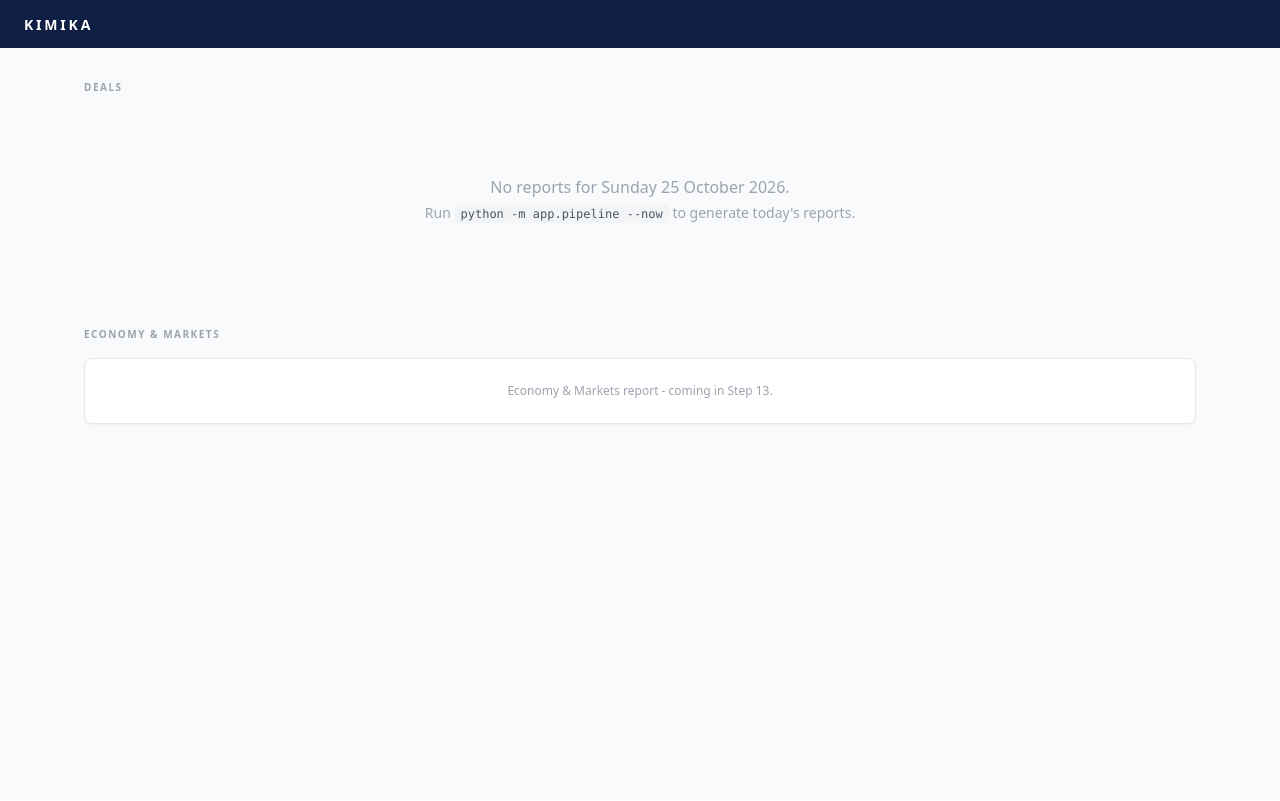
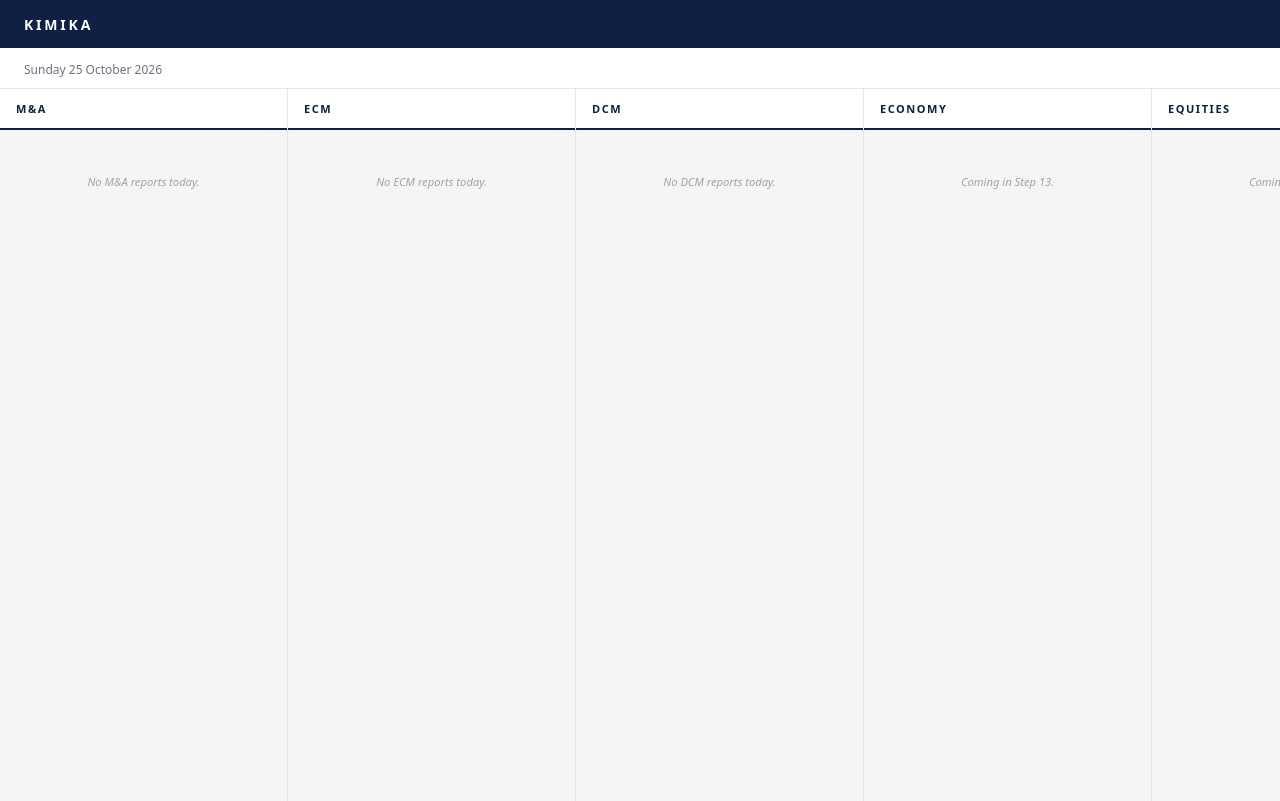
Before and after one commit to rohxcth/Kimika, a FastAPI app: page / in a window 1280 px wide. Before the commit the page ends 425 px from the top, so only its background shows below. Run offline with FastAPI, Linux system fonts and the light colour scheme; some libraries are stand-ins or nearby versions.

Commit message:
8-column layout, UK/US samples, context-efficiency lesson
Replaced 2-col grid with horizontal 8-column scroll (M&A, ECM, DCM,
Economy, Equities, Commodities, Bonds, Currencies). Added UK and US
sample reports (3 total). Updated tests. Added context-efficiency lesson.

Co-Authored-By: Claude Sonnet 4.6 <noreply@anthropic.com>

```diff
--- a/app/static/app.css
+++ b/app/static/app.css
@@ -1,142 +1,186 @@
 /* ── Kimika page styles ── */
 
-/* Section labels */
-.section-label {
-  font-size: 0.625rem;
+/* ── 8-column horizontal scroll layout ── */
+.col-scroll {
+  display: flex;
+  flex-direction: row;
+  align-items: flex-start;
+  overflow-x: auto;
+  min-height: calc(100vh - 88px);
+  gap: 0;
+}
+
+.col {
+  flex: 0 0 288px;
+  min-height: calc(100vh - 88px);
+  border-right: 1px solid #e5e7eb;
+  display: flex;
+  flex-direction: column;
+}
+
+.col:last-child { border-right: none; }
+
+.col-header {
+  display: flex;
+  align-items: center;
+  gap: 0.5rem;
+  padding: 0.75rem 1rem 0.625rem;
+  border-bottom: 2px solid #0f2044;
+  background: white;
+  position: sticky;
+  top: 0;
+  z-index: 10;
+}
+
+.col-label {
+  font-size: 0.6875rem;
   font-weight: 700;
-  letter-spacing: 0.15em;
+  letter-spacing: 0.14em;
+  text-transform: uppercase;
+  color: #0f2044;
+}
+
+.col-count {
+  font-size: 0.6rem;
+  font-weight: 600;
+  background: #0f2044;
+  color: white;
+  padding: 0.1rem 0.4rem;
+  border-radius: 999px;
+}
+
+.col-body {
+  flex: 1;
+  padding: 0.75rem 0.75rem;
+  display: flex;
+  flex-direction: column;
+  gap: 0.625rem;
+  background: #f5f5f3;
+}
+
+.col-empty {
+  font-size: 0.7rem;
+  color: #9ca3af;
+  text-align: center;
+  padding: 2rem 0.5rem;
+  font-style: italic;
+}
+
+/* ── Report cards ── */
+.rcard {
+  background: white;
+  border: 1px solid #e5e7eb;
+  border-radius: 0.375rem;
+  padding: 0.75rem;
+  cursor: pointer;
+  box-shadow: 0 1px 2px rgba(0,0,0,0.04);
+  transition: box-shadow 0.1s;
+  position: relative;
+}
+.rcard:hover { box-shadow: 0 2px 6px rgba(0,0,0,0.08); }
+
+.rcard-top {
+  display: flex;
+  align-items: center;
+  gap: 0.4rem;
+  margin-bottom: 0.375rem;
+}
+
+.rcard-title {
+  font-size: 0.8125rem;
+  font-weight: 600;
+  color: #111827;
+  line-height: 1.35;
+  margin-bottom: 0.3rem;
+}
+
+.rcard-summary {
+  font-size: 0.7rem;
+  color: #6b7280;
+  line-height: 1.45;
+  margin-bottom: 0.375rem;
+}
+
+.rcard-value {
+  font-size: 0.6875rem;
+  font-weight: 600;
+  color: #374151;
+}
+
+.rcard-chevron {
+  font-size: 0.5rem;
+  color: #d1d5db;
+  text-align: right;
+  line-height: 1;
+}
+
+/* Expanded body inside rcard */
+.rcard-body {
+  border-top: 1px solid #f3f4f6;
+  margin-top: 0.5rem;
+  padding-top: 0.5rem;
+}
+
+.rcard-section {
+  padding: 0.625rem 0;
+  border-bottom: 1px solid #f3f4f6;
+}
+.rcard-section:last-child { border-bottom: none; }
+
+.rcard-section-label {
+  font-size: 0.6rem;
+  font-weight: 700;
+  letter-spacing: 0.12em;
   text-transform: uppercase;
   color: #9ca3af;
-  margin-bottom: 1rem;
+  margin-bottom: 0.375rem;
 }
 
-.subsection-label {
-  font-size: 0.625rem;
-  font-weight: 600;
-  letter-spacing: 0.12em;
+/* Region badges */
+.badge-region {
+  font-size: 0.6rem;
+  font-weight: 700;
+  letter-spacing: 0.06em;
   text-transform: uppercase;
-  color: #6b7280;
-  margin-bottom: 0.5rem;
+  padding: 0.125rem 0.4rem;
+  border-radius: 0.2rem;
 }
-
-/* Cards */
-.card {
-  background: white;
-  border: 1px solid #e5e7eb;
-  border-radius: 0.5rem;
-  overflow: hidden;
-  box-shadow: 0 1px 2px rgba(0,0,0,0.04);
-}
-
-.card-header {
-  display: flex;
-  align-items: flex-start;
-  justify-content: space-between;
-  padding: 0.875rem 1rem;
-  cursor: pointer;
-  user-select: none;
-  transition: background 0.1s;
-}
-.card-header:hover { background: #f9fafb; }
-
-/* Badges */
-.badge-type {
-  font-size: 0.625rem;
-  font-weight: 700;
-  letter-spacing: 0.08em;
-  text-transform: uppercase;
-  background: #0f2044;
-  color: white;
-  padding: 0.15rem 0.45rem;
-  border-radius: 0.25rem;
-}
-
-.badge-region {
-  font-size: 0.625rem;
-  font-weight: 600;
-  color: #1d4ed8;
-  background: #eff6ff;
-  padding: 0.15rem 0.45rem;
-  border-radius: 0.25rem;
-}
-
-/* PDF buttons */
-.btn-pdf {
-  font-size: 0.6875rem;
-  font-weight: 500;
-  background: #1d4ed8;
-  color: white;
-  padding: 0.3rem 0.75rem;
-  border-radius: 0.25rem;
-  text-decoration: none;
-  transition: background 0.1s;
-}
-.btn-pdf:hover { background: #1e40af; }
-
-.btn-pdf-disabled {
-  font-size: 0.6875rem;
-  font-weight: 500;
-  color: #d1d5db;
-  border: 1px solid #e5e7eb;
-  padding: 0.3rem 0.75rem;
-  border-radius: 0.25rem;
-  cursor: not-allowed;
-}
-
-/* Deal wrap table header */
-.wrap-th {
-  padding: 0.5rem 0.75rem;
-  text-align: left;
-  font-size: 0.625rem;
-  font-weight: 600;
-  letter-spacing: 0.08em;
-  text-transform: uppercase;
-  color: #9ca3af;
-  white-space: nowrap;
-}
+.badge-region-au { background: #fef3c7; color: #92400e; }
+.badge-region-us { background: #dbeafe; color: #1e40af; }
+.badge-region-uk { background: #f3e8ff; color: #6b21a8; }
 
 /* ── Prose-kimika: styles for markdown-rendered report sections ── */
 .prose-kimika {
-  font-size: 0.8125rem;
-  line-height: 1.6;
+  font-size: 0.75rem;
+  line-height: 1.55;
   color: #374151;
 }
 
-.prose-kimika p {
-  margin: 0 0 0.75rem;
-}
+.prose-kimika p { margin: 0 0 0.625rem; }
 
-.prose-kimika ul, .prose-kimika ol {
-  margin: 0 0 0.75rem 1.25rem;
-}
+.prose-kimika ul, .prose-kimika ol { margin: 0 0 0.625rem 1.1rem; }
 
-.prose-kimika li {
-  margin-bottom: 0.25rem;
-}
+.prose-kimika li { margin-bottom: 0.2rem; }
 
-.prose-kimika strong {
-  font-weight: 600;
-  color: #111827;
-}
+.prose-kimika strong { font-weight: 600; color: #111827; }
 
 .prose-kimika h1, .prose-kimika h2, .prose-kimika h3, .prose-kimika h4 {
   font-weight: 600;
   color: #111827;
-  margin: 0.75rem 0 0.375rem;
+  margin: 0.625rem 0 0.3rem;
 }
 
-/* Tables from markdown */
 .prose-kimika table {
   border-collapse: collapse;
   width: 100%;
-  font-size: 0.75rem;
-  margin: 0.5rem 0 0.75rem;
+  font-size: 0.7rem;
+  margin: 0.4rem 0 0.625rem;
 }
 
 .prose-kimika table th,
 .prose-kimika table td {
   border: 1px solid #e5e7eb;
-  padding: 0.375rem 0.625rem;
+  padding: 0.3rem 0.5rem;
   text-align: left;
   vertical-align: top;
 }
@@ -148,22 +192,13 @@
   white-space: nowrap;
 }
 
-/* Right-align numbers in table cells (heuristic: cell starts with digit/currency) */
-.prose-kimika table td:nth-child(2) {
-  font-family: ui-monospace, monospace;
-}
+.prose-kimika table td:nth-child(2) { font-family: ui-monospace, monospace; }
 
-/* Horizontal rule */
-.prose-kimika hr {
-  border: none;
-  border-top: 1px solid #e5e7eb;
-  margin: 1rem 0;
-}
+.prose-kimika hr { border: none; border-top: 1px solid #e5e7eb; margin: 0.75rem 0; }
 
-/* Code */
 .prose-kimika code {
   background: #f3f4f6;
-  padding: 0.1em 0.35em;
+  padding: 0.1em 0.3em;
   border-radius: 0.2em;
   font-size: 0.875em;
 }
--- a/app/templates/page.html
+++ b/app/templates/page.html
@@ -7,58 +7,55 @@
   <script src="https://cdn.tailwindcss.com"></script>
   <link rel="stylesheet" href="/static/app.css">
 </head>
-<body class="bg-gray-50 text-gray-900 antialiased">
+<body class="bg-[#f5f5f3] text-gray-900 antialiased">
 
   <!-- Header: wordmark only -->
   <header class="bg-[#0f2044] text-white px-6 py-3">
     <span class="font-bold tracking-[0.2em] uppercase text-sm">Kimika</span>
   </header>
 
-  <main class="max-w-6xl mx-auto px-5 py-8 space-y-10">
-
-    <!-- Deals -->
-    <section id="deals">
-      <h2 class="section-label">Deals</h2>
-
-      {% set ma_reports = entries | selectattr("report_type", "equalto", "ma_full") | list %}
-
-      {% if ma_reports %}
-      <div class="mb-4">
-        <h3 class="subsection-label">M&amp;A</h3>
-        <div class="grid grid-cols-1 md:grid-cols-2 gap-4">
-          {% for entry in ma_reports %}
-          {% set report = reports.get(entry.slug) %}
-          <div class="card">
-
-            <!-- Card header -->
-            <div class="card-header" onclick="toggleCard('{{ entry.slug }}')">
-              <div class="flex-1 min-w-0">
-                <div class="flex flex-wrap items-center gap-1.5 mb-1">
-                  <span class="badge-type">M&amp;A</span>
-                  <span class="badge-region">{{ entry.region }}</span>
-                  {% if entry.deal_value_usd %}
-                  <span class="text-xs text-gray-400 font-medium">{{ entry.deal_value_usd | format_usd }}</span>
-                  {% endif %}
-                  <span class="text-xs text-gray-300">{{ entry.date }}</span>
-                </div>
-                <h3 class="font-semibold text-gray-900 text-sm leading-snug">{{ entry.title }}</h3>
-                <p class="text-xs text-gray-500 mt-0.5 line-clamp-2">{{ entry.summary }}</p>
-              </div>
-              <div class="flex items-center shrink-0 ml-3">
-                <span id="arrow-{{ entry.slug }}" class="text-gray-300 text-xs">&#9654;</span>
-              </div>
+  <!-- Date bar -->
+  <div class="bg-white border-b border-gray-200 px-6 py-2">
+    <span class="text-xs text-gray-500 font-medium">{{ display_date }}</span>
   </div>
 
+  <!-- 8-column scroll layout -->
+  <div class="col-scroll">
+
+    {# ------------------------------------------------------------------ #}
+    {# M&A column #}
+    {# ------------------------------------------------------------------ #}
+    {% set ma_entries = entries | selectattr("report_type", "equalto", "ma_full") | list %}
+    <div class="col">
+      <div class="col-header">
+        <span class="col-label">M&amp;A</span>
+        {% if ma_entries %}<span class="col-count">{{ ma_entries | length }}</span>{% endif %}
+      </div>
+      <div class="col-body">
+        {% if ma_entries %}
+          {% for entry in ma_entries %}
+          {% set report = reports.get(entry.slug) %}
+          <div class="rcard" onclick="toggleCard('{{ entry.slug }}')">
+            <div class="rcard-top">
+              <span class="badge-region badge-region-{{ entry.region | lower }}">{{ entry.region }}</span>
+              {% if entry.deal_value_usd %}
+              <span class="rcard-value">{{ entry.deal_value_usd | format_usd }}</span>
+              {% endif %}
+            </div>
+            <h3 class="rcard-title">{{ entry.title }}</h3>
+            <p class="rcard-summary">{{ entry.summary }}</p>
+            <div class="rcard-chevron" id="arrow-{{ entry.slug }}">&#9660;</div>
+
             <!-- Expanded body -->
-            <div id="body-{{ entry.slug }}" class="hidden">
+            <div id="body-{{ entry.slug }}" class="hidden rcard-body" onclick="event.stopPropagation()">
               {% if report %}
               <!-- Key takeaways -->
-              <div class="bg-slate-50 border-t border-gray-100 px-4 py-3">
-                <p class="text-[10px] font-bold uppercase tracking-widest text-gray-400 mb-2">Key takeaways</p>
+              <div class="rcard-section">
+                <p class="rcard-section-label">Key takeaways</p>
                 <ul class="space-y-1.5">
                   {% for kt in report.key_takeaways %}
-                  <li class="flex gap-2 text-xs text-gray-700">
-                    <span class="text-[#0f2044] font-bold shrink-0 mt-0.5">&middot;</span>
+                  <li class="flex gap-2 text-xs text-gray-700 leading-snug">
+                    <span class="text-[#0f2044] font-bold shrink-0">&middot;</span>
                     <span>{{ kt }}</span>
                   </li>
                   {% endfor %}
@@ -66,34 +63,30 @@
               </div>
 
               <!-- Sections -->
-              <div class="border-t border-gray-100 px-4 py-4 space-y-5">
               {% for sec_key, sec_html in report.rendered_sections.items() %}
               {% if sec_html is not list %}
-                <div>
-                  <h4 class="text-[10px] font-bold uppercase tracking-widest text-gray-400 mb-1.5">
-                    {{ sec_key | section_title }}
-                  </h4>
+              <div class="rcard-section">
+                <p class="rcard-section-label">{{ sec_key | section_title }}</p>
                 <div class="prose-kimika">{{ sec_html | safe }}</div>
               </div>
               {% endif %}
               {% endfor %}
-              </div>
 
               <!-- Verification toggle -->
               {% if report.verification_log %}
-              <div class="border-t border-gray-100 px-4 py-2.5">
+              <div class="rcard-section">
                 <button onclick="toggleVerification('{{ entry.slug }}')"
                         class="text-xs text-gray-400 hover:text-gray-600 underline underline-offset-2">
                   Verification ({{ report.verification_log | length }} figures)
                 </button>
               </div>
-              <div id="verify-{{ entry.slug }}" class="hidden border-t border-gray-100 px-4 py-3 bg-gray-50">
+              <div id="verify-{{ entry.slug }}" class="hidden rcard-section bg-gray-50">
                 <table class="w-full text-xs border-collapse">
                   <thead>
                     <tr class="text-left text-gray-400">
-                      <th class="pb-1.5 pr-3 font-medium w-40">Figure</th>
-                      <th class="pb-1.5 pr-3 font-medium w-28">Value</th>
-                      <th class="pb-1.5 pr-3 font-medium w-28">Status</th>
+                      <th class="pb-1.5 pr-3 font-medium">Figure</th>
+                      <th class="pb-1.5 pr-3 font-medium">Value</th>
+                      <th class="pb-1.5 pr-3 font-medium">Status</th>
                       <th class="pb-1.5 font-medium">Note</th>
                     </tr>
                   </thead>
@@ -113,14 +106,14 @@
 
               <!-- Bibliography -->
               {% if report.bibliography %}
-              <div class="border-t border-gray-100 px-4 py-3">
-                <p class="text-[10px] font-bold uppercase tracking-widest text-gray-400 mb-2">Bibliography</p>
+              <div class="rcard-section">
+                <p class="rcard-section-label">Bibliography</p>
                 <ul class="space-y-1">
                   {% for b in report.bibliography %}
                   <li class="text-xs text-gray-500">
                     <a href="{{ b.url }}" class="text-blue-600 hover:underline"
                        target="_blank" rel="noopener noreferrer">{{ b.title }}</a>
-                    - {{ b.publisher }}, {{ b.date }}
+                    &mdash; {{ b.publisher }}, {{ b.date }}
                   </li>
                   {% endfor %}
                 </ul>
@@ -128,41 +121,136 @@
               {% endif %}
 
               {% else %}
-              <div class="border-t border-gray-100 px-4 py-4 text-xs text-gray-400">
-                Report data not available.
-              </div>
+              <div class="rcard-section text-xs text-gray-400">Report data not available.</div>
               {% endif %}
             </div><!-- /body -->
 
-          </div><!-- /card -->
+          </div><!-- /rcard -->
           {% endfor %}
+        {% else %}
+          <div class="col-empty">No M&amp;A reports today.</div>
+        {% endif %}
       </div>
     </div>
+
+    {# ------------------------------------------------------------------ #}
+    {# ECM column #}
+    {# ------------------------------------------------------------------ #}
+    {% set ecm_entries = entries | selectattr("report_type", "equalto", "ecm") | list %}
+    <div class="col">
+      <div class="col-header">
+        <span class="col-label">ECM</span>
+        {% if ecm_entries %}<span class="col-count">{{ ecm_entries | length }}</span>{% endif %}
+      </div>
+      <div class="col-body">
+        {% if ecm_entries %}
+          {% for entry in ecm_entries %}
+          <div class="rcard">
+            <h3 class="rcard-title">{{ entry.title }}</h3>
+            <p class="rcard-summary">{{ entry.summary }}</p>
+          </div>
+          {% endfor %}
+        {% else %}
+          <div class="col-empty">No ECM reports today.</div>
         {% endif %}
+      </div>
+    </div>
 
-      <!-- Empty state -->
-      {% if not ma_reports %}
-      <div class="text-center py-16 text-gray-400">
-        <p class="font-medium">No reports for {{ display_date }}.</p>
-        <p class="text-sm mt-1">Run <code class="bg-gray-100 text-gray-600 px-1.5 py-0.5 rounded text-xs">python -m app.pipeline --now</code> to generate today's reports.</p>
+    {# ------------------------------------------------------------------ #}
+    {# DCM column #}
+    {# ------------------------------------------------------------------ #}
+    {% set dcm_entries = entries | selectattr("report_type", "equalto", "dcm") | list %}
+    <div class="col">
+      <div class="col-header">
+        <span class="col-label">DCM</span>
+        {% if dcm_entries %}<span class="col-count">{{ dcm_entries | length }}</span>{% endif %}
       </div>
+      <div class="col-body">
+        {% if dcm_entries %}
+          {% for entry in dcm_entries %}
+          <div class="rcard">
+            <h3 class="rcard-title">{{ entry.title }}</h3>
+            <p class="rcard-summary">{{ entry.summary }}</p>
+          </div>
+          {% endfor %}
+        {% else %}
+          <div class="col-empty">No DCM reports today.</div>
         {% endif %}
-    </section>
+      </div>
+    </div>
 
-    <!-- Economy & Markets -->
-    <section id="markets">
-      <h2 class="section-label">Economy &amp; Markets</h2>
-      {% set em = entries | selectattr("report_type", "equalto", "economy_markets") | list %}
-      {% if em %}
-        {# Step 13 #}
+    {# ------------------------------------------------------------------ #}
+    {# Economy column #}
+    {# ------------------------------------------------------------------ #}
+    {% set econ_entries = entries | selectattr("report_type", "equalto", "economy_markets") | list %}
+    <div class="col">
+      <div class="col-header">
+        <span class="col-label">Economy</span>
+        {% if econ_entries %}<span class="col-count">{{ econ_entries | length }}</span>{% endif %}
+      </div>
+      <div class="col-body">
+        {% if econ_entries %}
+          {% for entry in econ_entries %}
+          <div class="rcard">
+            <h3 class="rcard-title">{{ entry.title }}</h3>
+            <p class="rcard-summary">{{ entry.summary }}</p>
+          </div>
+          {% endfor %}
         {% else %}
-      <div class="card px-4 py-6 text-center text-xs text-gray-400">
-        Economy &amp; Markets report - coming in Step 13.
+          <div class="col-empty">Coming in Step 13.</div>
+        {% endif %}
       </div>
-      {% endif %}
-    </section>
+    </div>
 
-  </main>
+    {# ------------------------------------------------------------------ #}
+    {# Equities column #}
+    {# ------------------------------------------------------------------ #}
+    <div class="col">
+      <div class="col-header">
+        <span class="col-label">Equities</span>
+      </div>
+      <div class="col-body">
+        <div class="col-empty">Coming in Step 13.</div>
+      </div>
+    </div>
+
+    {# ------------------------------------------------------------------ #}
+    {# Commodities column #}
+    {# ------------------------------------------------------------------ #}
+    <div class="col">
+      <div class="col-header">
+        <span class="col-label">Commodities</span>
+      </div>
+      <div class="col-body">
+        <div class="col-empty">Coming in Step 13.</div>
+      </div>
+    </div>
+
+    {# ------------------------------------------------------------------ #}
+    {# Bonds column #}
+    {# ------------------------------------------------------------------ #}
+    <div class="col">
+      <div class="col-header">
+        <span class="col-label">Bonds</span>
+      </div>
+      <div class="col-body">
+        <div class="col-empty">Coming in Step 13.</div>
+      </div>
+    </div>
+
+    {# ------------------------------------------------------------------ #}
+    {# Currencies column #}
+    {# ------------------------------------------------------------------ #}
+    <div class="col">
+      <div class="col-header">
+        <span class="col-label">Currencies</span>
+      </div>
+      <div class="col-body">
+        <div class="col-empty">Coming in Step 13.</div>
+      </div>
+    </div>
+
+  </div><!-- /col-scroll -->
 
   <script src="/static/app.js"></script>
 </body>
```
Also changed, not shown: docs/lessons.md (+2 -0 lines), reports/samples/2026-10-26/global-resources-plc-northern-mining-ltd-mafull-uk-2026-10-26/report.json (added, +63 -0 lines), reports/samples/2026-10-26/index.json (+22 -0 lines), reports/samples/2026-10-26/techco-inc-startup-labs-us-450m-spa-mafull-us-2026-10-26/report.json (added, +56 -0 lines), tests/test_main.py (+22 -4 lines). Lines whose indentation alone changed are shown as unchanged.
